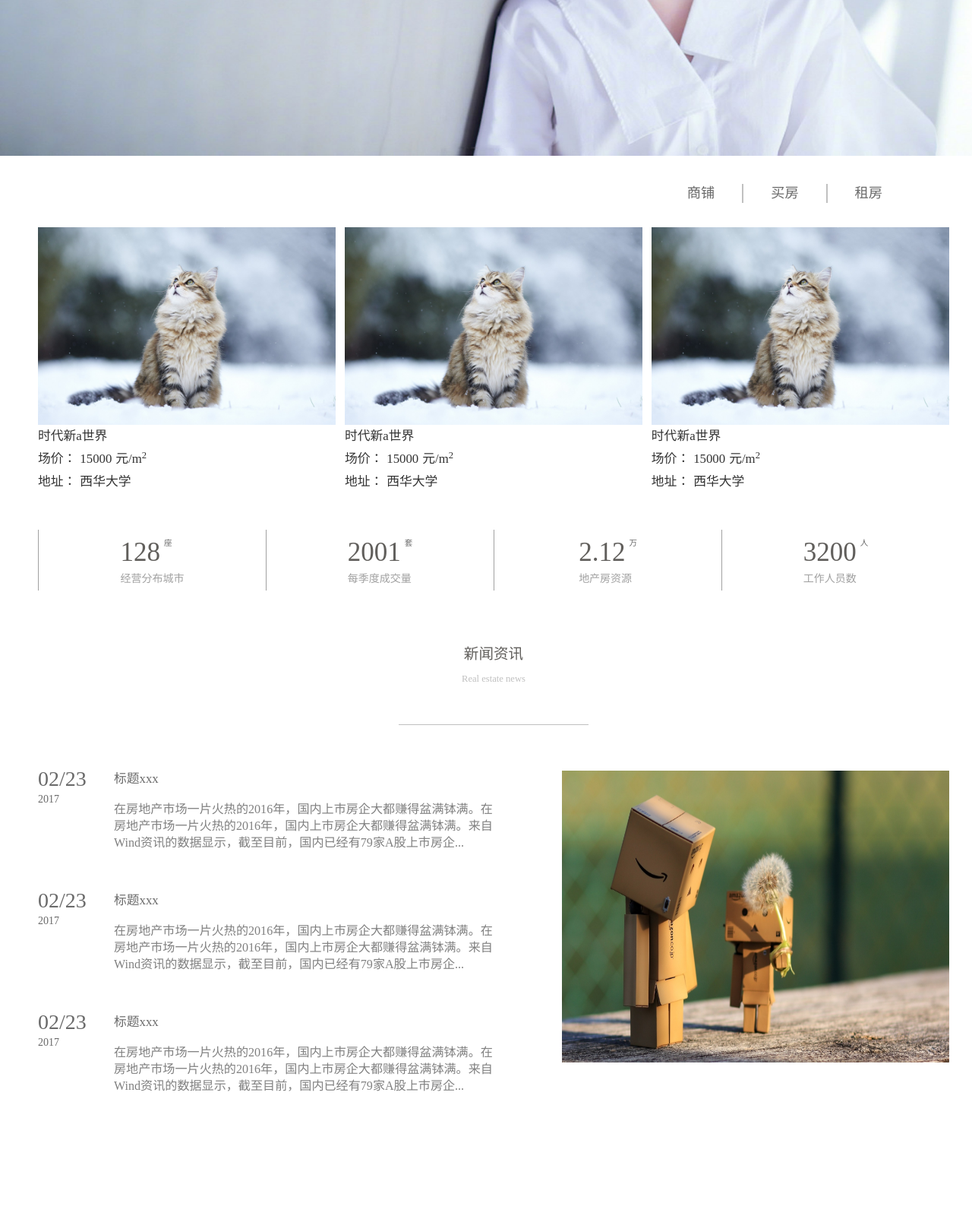
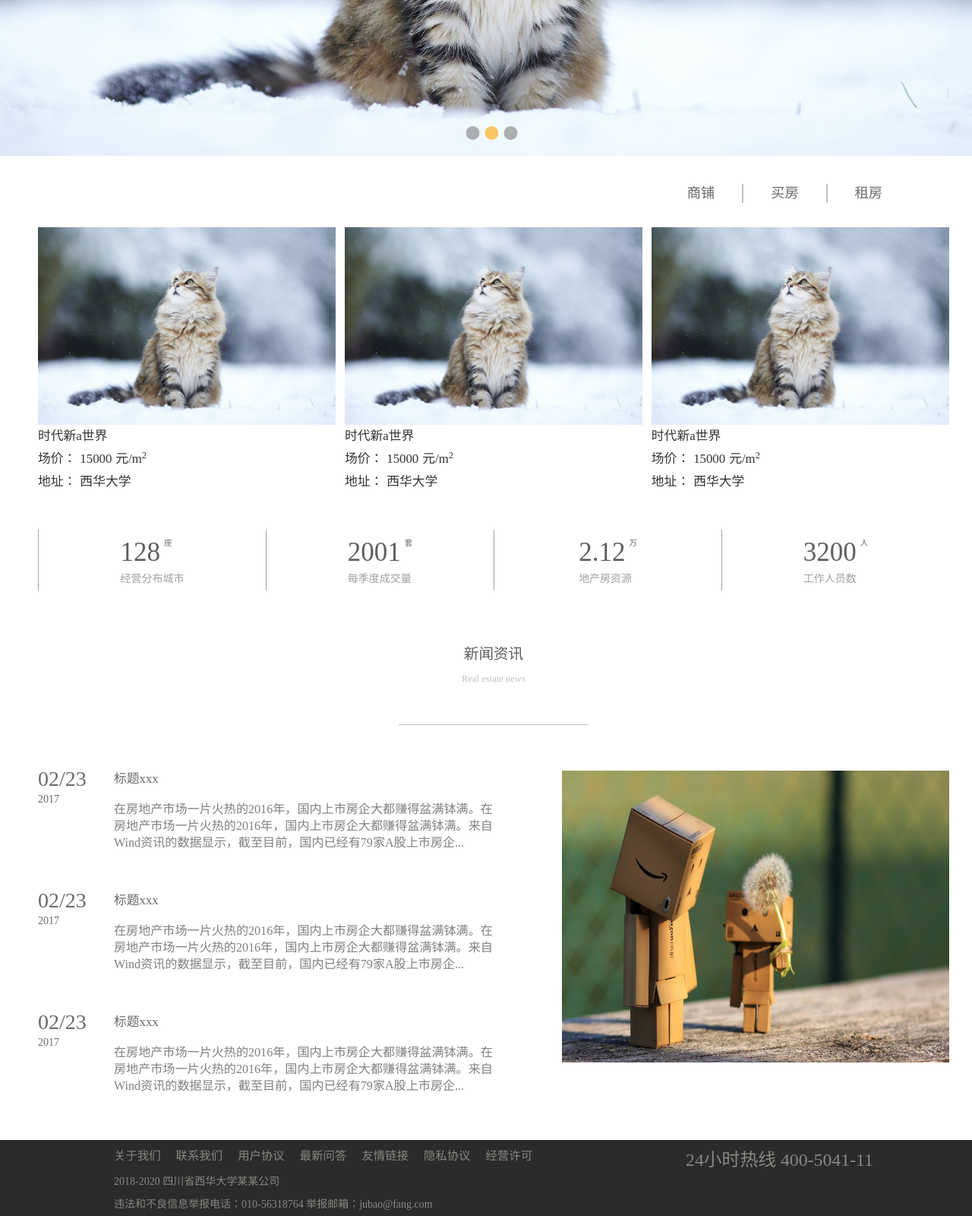
Before and after one commit to fengfangithub/realEstate, a plain HTML site: page index.html in a window 1280 px wide. Shown: the part 495-2095 px from the top of the page at 76% size. Before the commit the page ends 1995 px from the top, so only its background shows below. Drawn offline with nearby package versions, Linux system fonts and the light colour scheme.

Commit message:
2018-4-14 1:26 commit

```diff
--- a/css/advanced_search_style.css
+++ b/css/advanced_search_style.css
@@ -413,3 +413,45 @@ body{
     color: #1c1c1c;
     font-weight: bold;
 }
+/*footer*/
+footer{
+    width: 100%;
+    height: 100px;
+    background-color: #2b2b2b;
+}
+.footer {
+    width: 1000px;
+    height: 100%;
+    margin: 0 auto;
+    color: #898782;
+    position: relative;
+}
+.footer ul{
+    list-style: none;
+    margin: 0!important;
+    text-align: center;
+    display: block;
+    position: absolute;
+    top: 10px;
+}
+.footer ul li{
+    float: left;
+    font-size: 1.1em;
+    margin-right: 20px;
+}
+.footer ul li a{
+    color: #898782;
+    cursor: pointer;
+}
+.footer p{
+    position: absolute;
+    top: 40px;
+    line-height: 30px;
+    margin: 0;
+}
+.footer span{
+    position: absolute;
+    right: 0;
+    font-size: 1.7em;
+    top: 10px;
+}
--- a/css/index_style.css
+++ b/css/index_style.css
@@ -52,6 +52,8 @@ a:hover{
     line-height: 59px;
     cursor: pointer;
 }
+
+
 .nav_bar_left{
     float: left;
     margin: 0 0 0 70px;
@@ -78,6 +80,11 @@ a:hover{
     bottom: 0px;
     margin: 0 auto;
 }
+.login{
+
+}
+
+
 .nav_bar_right{
     float: right;
     margin: 0 15px 0 0px;
@@ -113,14 +120,80 @@ a:hover{
 /*导航结束*/
 
 /*轮播图*/
-.shuffling{
+.contain{
     width: 100%;
     height: 700px;
+    position: relative;
+    overflow: hidden;
 }
-.shuffling img{
-    width: 100%;
+.contain a:hover{
+    color: #ffffff;
+}
+#list{
+    width: 500%;
     height: 700px;
+    position: absolute;
+    z-index: 1;
 }
+#list img{
+    float: left;
+    width: 20%;
+    height: 100%;
+}
+#buttons{
+    width: 75px;
+    height: 20px;
+    z-index: 2;
+    left: 50%;
+    transform: translateX(-50%);
+    position: absolute;
+    bottom: 20px;
+}
+#buttons span{
+    cursor: pointer;
+    float: left;
+    border: 1px solid #ffffff;
+    width: 20px;
+    height: 20px;
+    border-radius: 50%;
+    background: #7e7e7e;
+    margin-right: 5px;
+    opacity: 0.6;
+}
+#buttons .on{
+    background: orange;
+}
+.arrow{
+    cursor: pointer;
+    display: none;
+    line-height: 70px;
+    text-align: center;
+    font-size: 36px;
+    font-weight: bold;
+    width: 40px;
+    height:70px;
+    position: absolute;
+    z-index: 2000;
+    background: rgba(0,0,0,.3);
+    color: #ffffff;
+}
+.arrow:hover{
+    background-color: rgba(0,0,0,.7);
+}
+.contain:hover .arrow{
+    display: block;
+}
+#prev{
+    top: 50%;
+    left: 20px;
+    transform: translateY(-50%);
+}
+#next{
+    top: 50%;
+    right: 20px;
+    transform: translateY(-50%);
+}
+
 /*轮播图结束*/
 
 
@@ -334,3 +407,44 @@ a:hover{
 /*新闻资讯结束*/
 
 /*footer*/
+footer{
+    width: 100%;
+    height: 100px;
+    background-color: #2b2b2b;
+}
+.footer {
+    width: 1000px;
+    height: 100%;
+    margin: 0 auto;
+    color: #898782;
+    position: relative;
+}
+.footer ul{
+    list-style: none;
+    margin: 0!important;
+    text-align: center;
+    display: block;
+    position: absolute;
+    top: 10px;
+}
+.footer ul li{
+    float: left;
+    font-size: 1.1em;
+    margin-right: 20px;
+}
+.footer ul li a{
+    color: #898782;
+    cursor: pointer;
+}
+.footer p{
+    position: absolute;
+    top: 40px;
+    line-height: 30px;
+    margin: 0;
+}
+.footer span{
+    position: absolute;
+    right: 0;
+    font-size: 1.7em;
+    top: 10px;
+}
--- a/css/person_information_style.css
+++ b/css/person_information_style.css
@@ -160,3 +160,45 @@ a:hover{
     background-color: azure;
 }
 /*个人信息结束*/
+/*footer*/
+footer{
+    width: 100%;
+    height: 100px;
+    background-color: #2b2b2b;
+}
+.footer {
+    width: 1000px;
+    height: 100%;
+    margin: 0 auto;
+    color: #898782;
+    position: relative;
+}
+.footer ul{
+    list-style: none;
+    margin: 0!important;
+    text-align: center;
+    display: block;
+    position: absolute;
+    top: 10px;
+}
+.footer ul li{
+    float: left;
+    font-size: 1.1em;
+    margin-right: 20px;
+}
+.footer ul li a{
+    color: #898782;
+    cursor: pointer;
+}
+.footer p{
+    position: absolute;
+    top: 40px;
+    line-height: 30px;
+    margin: 0;
+}
+.footer span{
+    position: absolute;
+    right: 0;
+    font-size: 1.7em;
+    top: 10px;
+}
--- a/index.html
+++ b/index.html
@@ -5,6 +5,7 @@
     <title>房地产主页</title>
     <link rel="stylesheet" type="text/css" href="css/index_style.css">
     <link href="https://cdn.bootcss.com/bootstrap/3.3.7/css/bootstrap.min.css" rel="stylesheet">
+    <script src="http://cdn.static.runoob.com/libs/jquery/1.10.2/jquery.min.js"></script>
 <body>
 <div class="wrapper_index">
     <div class="nav_bar">
@@ -40,13 +41,27 @@
                     <li><a>登录</a></li>
                     <li><a>注册</a></li>
                 </ul>
+                <div class="login"></div>
             </nav>
         </header>
     </div>
 </div>
 <div class="wrapper_index">
-    <section class="shuffling">
-        <img src="img/img1.jpg">
+    <section class="contain">
+        <div id="list" style="left:-100%;">
+            <img src="img/img3.jpg">
+            <img src="img/img1.jpg">
+            <img src="img/img2.jpg">
+            <img src="img/img3.jpg">
+            <img src="img/img1.jpg">
+        </div>
+        <div id="buttons">
+            <span index="1" class="on"></span>
+            <span index="2"></span>
+            <span index="3"></span>
+        </div>
+        <a class="arrow" id="prev">&lt;</a>
+        <a class="arrow" id="next">&gt;</a>
     </section>
 </div>
 <div class="wrapper_index">
@@ -152,7 +167,20 @@
     </section>
 </div>
 <footer>
-
+<div class="footer">
+    <ul>
+        <li><a>关于我们</a></li>
+        <li><a>联系我们</a></li>
+        <li><a>用户协议</a></li>
+        <li><a>最新问答</a></li>
+        <li><a>友情链接</a></li>
+        <li><a>隐私协议</a></li>
+        <li><a>经营许可</a></li>
+    </ul>
+    <p>2018-2020 四川省西华大学某某公司<br>违法和不良信息举报电话：010-56318764 举报邮箱：jubao@fang.com</p>
+    <span>24小时热线 400-5041-11</span>
+</div>
 </footer>
+<script type="text/javascript" src="js/index_sf.js"></script>
 </body>
 </html>
--- /dev/null
+++ b/js/index_sf.js
@@ -0,0 +1,100 @@
+$(function () {
+    var contain = $(".contain");
+    var list = $("#list");
+    var buttons = $("#buttons span");
+    var prev = $("#prev")
+    var next = $("#next");
+    var h = parseInt($(document.body).width());
+    var index = 1;
+    var animated = false;
+    var timer;
+
+    function showButton() {
+        for(var i=0;i<buttons.length;i++){
+            if(buttons[i].className == "on"){
+                buttons[i].className = "";
+                break;
+            }
+        }
+        buttons[index-1].className="on";
+    }
+
+    function animate(offset){
+        var newLeft = parseInt(list.css("left"))/h*100 + offset;
+        var time = 800;
+        var interval = 20;
+        var speed = offset/(time/interval);
+        function go(){
+            animated = true;
+            if(speed < 0 && parseInt(list.css("left"))/h*100+speed > newLeft || speed > 0 && parseInt(list.css("left"))/h*100+speed < newLeft){
+                var left = parseInt(list.css("left"))/h*100 + speed +"%";
+                list.css("left",left);
+                setTimeout(go,interval);
+            }else{
+                animated = false;
+                list.css("left",newLeft + "%");
+                if(newLeft < -300){
+                    list.css("left",-100+"%");
+                }
+                if(newLeft > -100){
+                    list.css("left",-300+"%")
+                }
+            }
+        }
+        go()
+    }
+
+    function play(){
+        timer = setInterval(function () {
+            next.click();
+        },4000);
+    }
+    function stop(){
+        clearInterval(timer);
+    }
+
+    next.click (function () {
+        if(index == 3){
+            index = 1;
+        }else{
+            index+=1;
+        }
+        showButton();
+        if(animated == false){
+            animate(-100);
+        }
+    });
+
+    prev.click(function () {
+        if(index == 1){
+            index = 1;
+        }else{
+            index -= 1;
+        }
+        showButton();
+        if(animated == false){
+            animate(100);
+        }
+    });
+
+    for(var i = 0; i < buttons.length; i++){
+        buttons[i].onclick = function () {
+            if(this.className =="on"){
+                return;
+            }
+            var myIndex = parseInt(this.getAttribute("index"));
+            var offset = -100 * (myIndex - index);
+            index = myIndex;
+            animate(offset);
+            showButton();
+        }
+    }
+    contain.mouseover(function () {
+        stop();
+    });
+    contain.mouseout(function () {
+        play();
+    })
+
+    play();
+});
```
Also changed, not shown: advanced_search.html (+15 -0 lines), person_information.html (+15 -0 lines).
